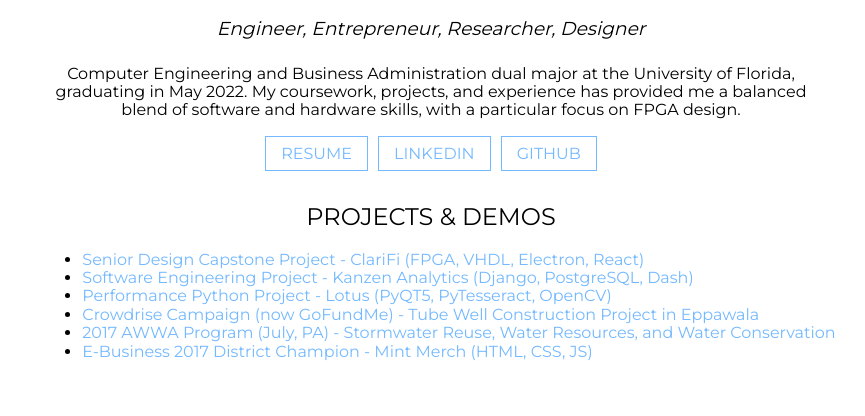
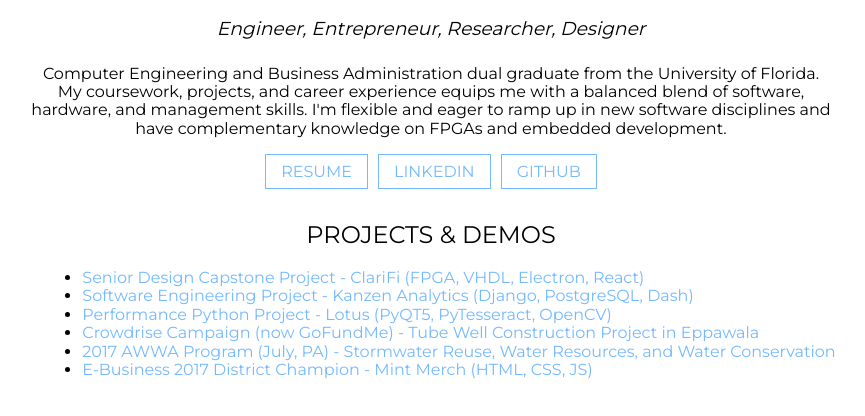
Before and after one commit to nipunaw/nipunaw.github.io, a plain HTML site: page index.html in a window 1280 px wide. Shown: the part 296-712 px from the top of the page, without its empty margins (209-1074 px from the left). Drawn offline with Linux system fonts and the light colour scheme.

Commit message:
Add files via upload

```diff
--- a/index.html
+++ b/index.html
@@ -13,7 +13,7 @@
   <img src="images/profile.jpg">
   <h1>Nipuna Weerapperuma</h1>
   <h3>Engineer, Entrepreneur, Researcher, Designer</h3>
-  <p>Computer Engineering and Business Administration dual major at the University of Florida, graduating in May 2022. My coursework, projects, and experience has provided me a balanced blend of software and hardware skills, with a particular focus on FPGA design.</p>
+  <p>Computer Engineering and Business Administration dual graduate from the University of Florida. My coursework, projects, and career experience equips me with a balanced blend of software, hardware, and management skills. I'm flexible and eager to ramp up in new software disciplines and have complementary knowledge on FPGAs and embedded development.</p>
   <a class="button" href="resume.pdf">RESUME</a>
   <a class="button" href="https://www.linkedin.com/in/nipuna-w/">LINKEDIN</a>
   <a class="button" href="https://github.com/nipunaw/">GITHUB</a>
```
